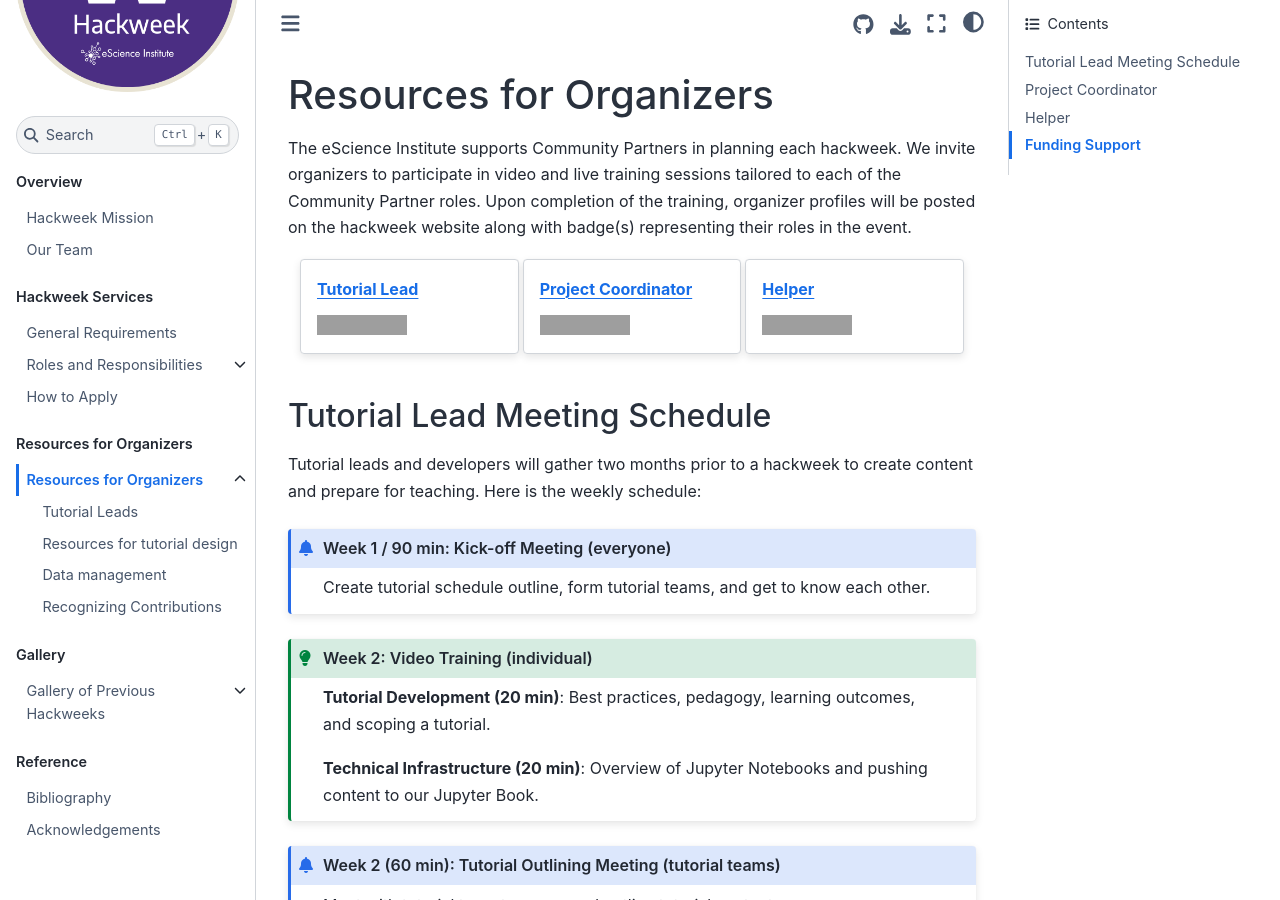
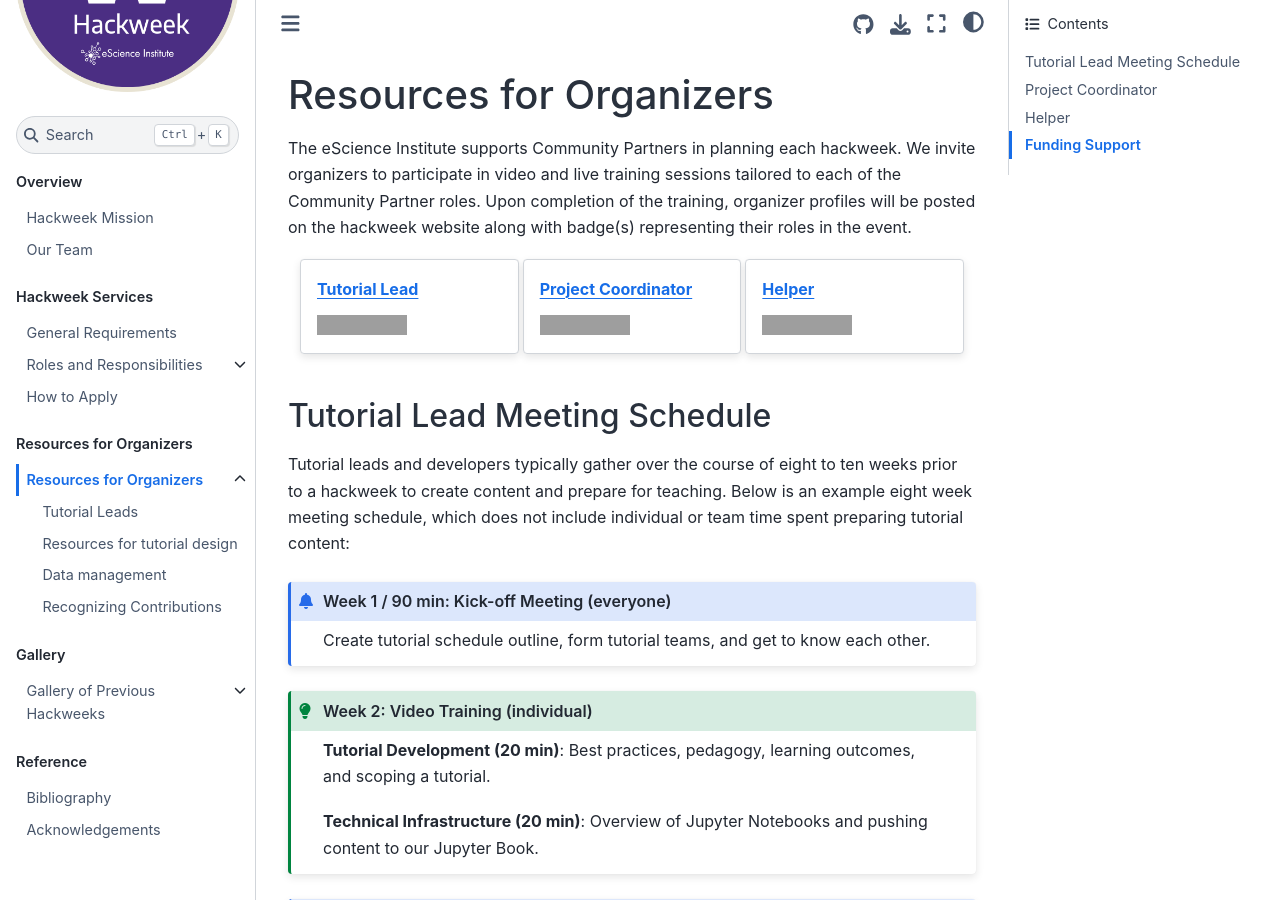
Before and after one commit to uwhackweek/hackweeks-as-a-service, a Jupyter Book: the page built from docs/resources/index.md, in a window 1280 px wide and 900 px high. Built offline with Jupyter Book 1.0.4 settings and Sphinx 7.4.7 and the Sphinx Book theme 1.1.4, drawn with Linux system fonts in a browser that asks for light colours; grey boxes are pictures that could not be loaded.

Commit message:
Change wording to be more flexible and precise.
Co-authored-by: Jessica Scheick <JessicaS11@users.noreply.github.com>

````diff
--- a/docs/resources/index.md
+++ b/docs/resources/index.md
@@ -21,7 +21,7 @@ The eScience Institute supports Community Partners in planning each hackweek. We
 
 ## Tutorial Lead Meeting Schedule
 
-Tutorial leads and developers will gather two months prior to a hackweek to create content and prepare for teaching. Here is the weekly schedule:
+Tutorial leads and developers typically gather over the course of eight to ten weeks prior to a hackweek to create content and prepare for teaching. Below is an example eight week meeting schedule, which does not include individual or team time spent preparing tutorial content:
 
 ```{Admonition} Week 1 / 90 min: Kick-off Meeting (everyone)
 Create tutorial schedule outline, form tutorial teams, and get to know each other.
````
